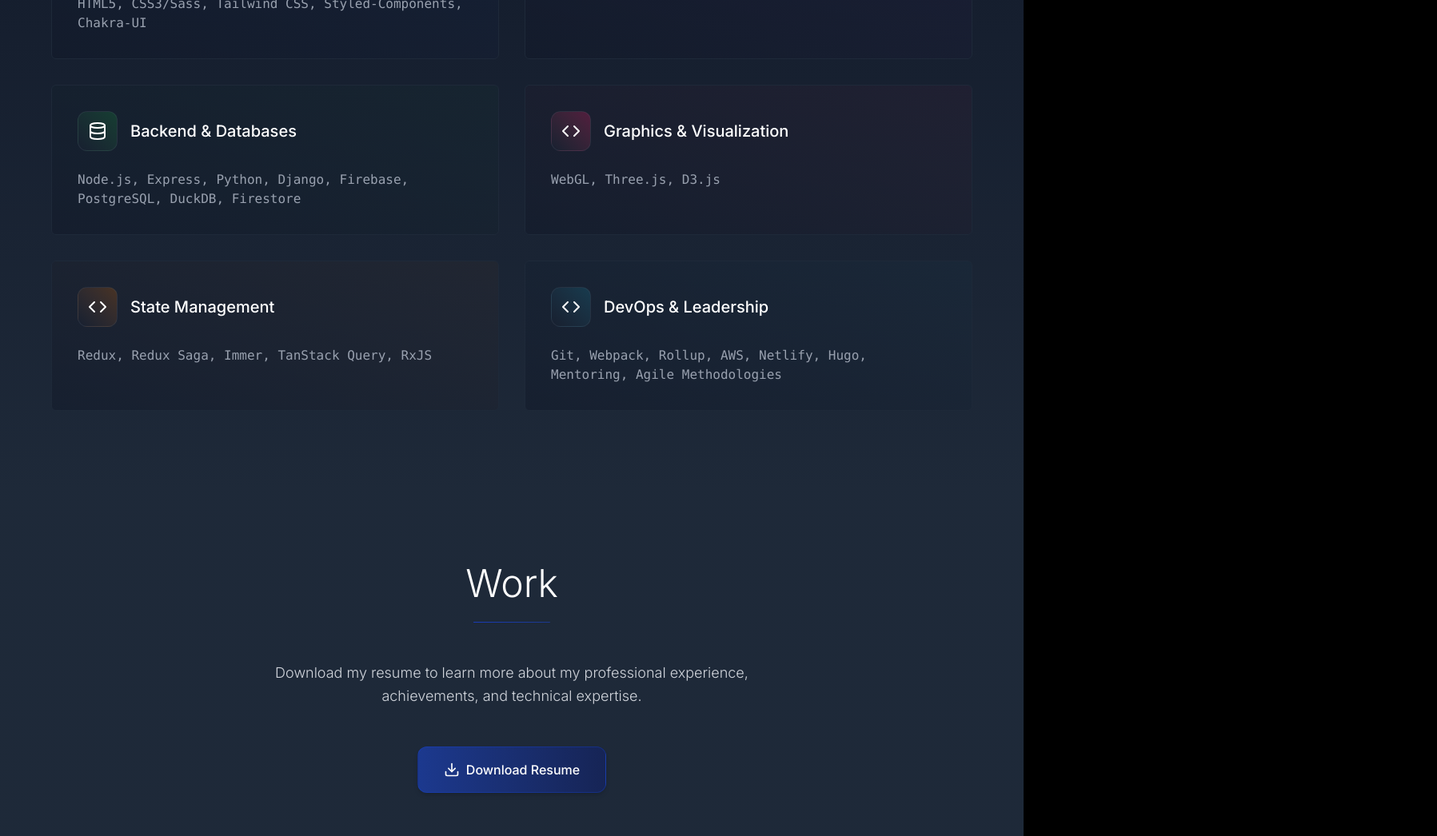
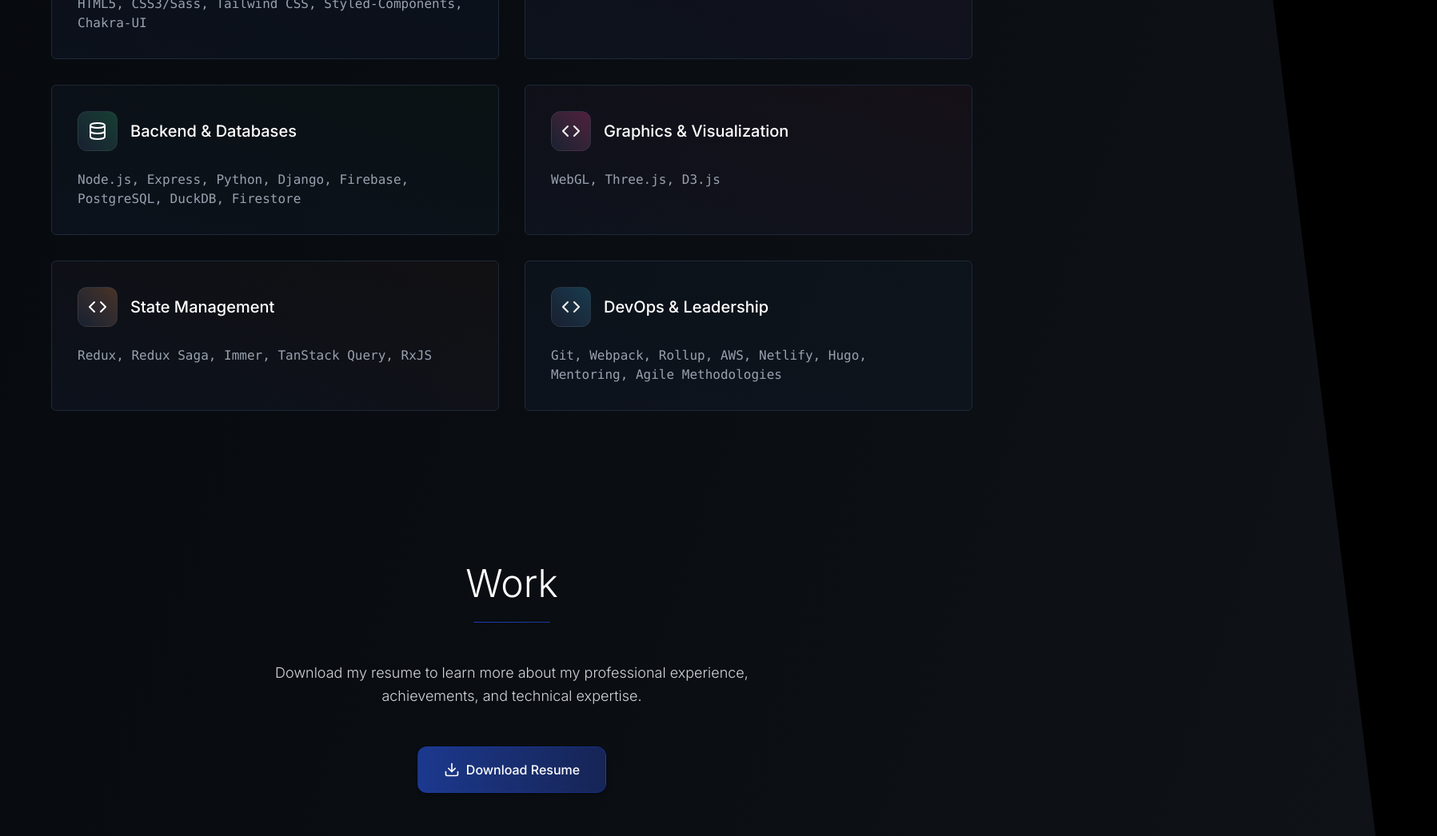
Before and after one commit to rthrs/arturmyszkowski-pl, a Next.js app: page / in a window 1280 px wide. Shown: the part 1750-2796 px from the top of the page at 80% size, 1797 px wide, since content can reach past the window. Built offline with nearby package versions, Linux system fonts and the light colour scheme.

Commit message:
Enhance layout and background styles by adding a gradient background and adjusting section positioning for improved visual hierarchy and consistency

```diff
--- a/src/app/page.tsx
+++ b/src/app/page.tsx
@@ -123,7 +123,7 @@ export default function Home() {
   };
 
   return (
-    <div className="min-h-screen bg-black text-white">
+    <div className="min-h-screen bg-black text-white relative">
 
       {/* Navigation */}
       <nav className="fixed top-0 w-full z-50 bg-black/50 backdrop-blur-xl">
@@ -184,8 +184,11 @@ export default function Home() {
         </div>
       </nav>
 
+      {/* Background Gradient */}
+      <div className="absolute -inset-x-[600px] lg:-right-[300px] -inset-y-72 md:-inset-48 lg:-inset-y-32 -rotate-[7deg] z-0 bg-gradient-to-br from-gray-900 via-gray-800 to-gray-700 opacity-30"></div>
+
       {/* Hero Section */}
-      <section className="min-h-screen flex items-center justify-center px-6 lg:px-8 bg-gradient-to-b from-black to-gray-900">
+      <section className="min-h-screen flex items-center justify-center px-6 lg:px-8 relative z-10">
         <div className="max-w-4xl mx-auto text-center">
           <motion.div
             initial={{ opacity: 0, y: 30 }}
@@ -277,7 +280,7 @@ export default function Home() {
       </section>
 
       {/* About Section */}
-      <section id="about" className="py-24 px-6 lg:px-8 bg-gradient-to-b from-gray-900 to-gray-900">
+      <section id="about" className="py-24 px-6 lg:px-8 relative z-10">
         <div className="max-w-4xl mx-auto">
           <motion.div
             initial={{ opacity: 0, y: 30 }}
@@ -311,7 +314,7 @@ export default function Home() {
       </section>
 
       {/* Skills Section */}
-      <section id="skills" className="py-24 px-6 lg:px-8 bg-gradient-to-b from-gray-900 to-gray-800">
+      <section id="skills" className="py-24 px-6 lg:px-8 relative z-10">
         <div className="max-w-6xl mx-auto">
           <motion.div
             initial={{ opacity: 0, y: 30 }}
@@ -363,7 +366,7 @@ export default function Home() {
       </section>
 
       {/* Work Section */}
-      <section id="work" className="py-24 px-6 lg:px-8 bg-gradient-to-b from-gray-800 to-gray-800">
+      <section id="work" className="py-24 px-6 lg:px-8 relative z-10">
         <div className="max-w-4xl mx-auto">
           <motion.div
             initial={{ opacity: 0, y: 30 }}
@@ -401,7 +404,7 @@ export default function Home() {
       </section>
 
       {/* Contact Section */}
-      <section id="contact" className="py-24 px-6 lg:px-8 bg-gradient-to-b from-gray-800 to-gray-900">
+      <section id="contact" className="py-24 px-6 lg:px-8 relative z-10">
         <div className="max-w-4xl mx-auto">
           <motion.div
             initial={{ opacity: 0, y: 30 }}
@@ -451,7 +454,7 @@ export default function Home() {
       </section>
 
       {/* Footer */}
-      <footer className="pb-6 pt-8 px-6 lg:px-8 bg-black/50">
+      <footer className="pt-12 px-6 lg:px-8">
         <div className="max-w-4xl mx-auto text-center text-sm">
           <p className="text-gray-400 font-light font-mono mb-1">
             © 2025 Artur Myszkowski
```
